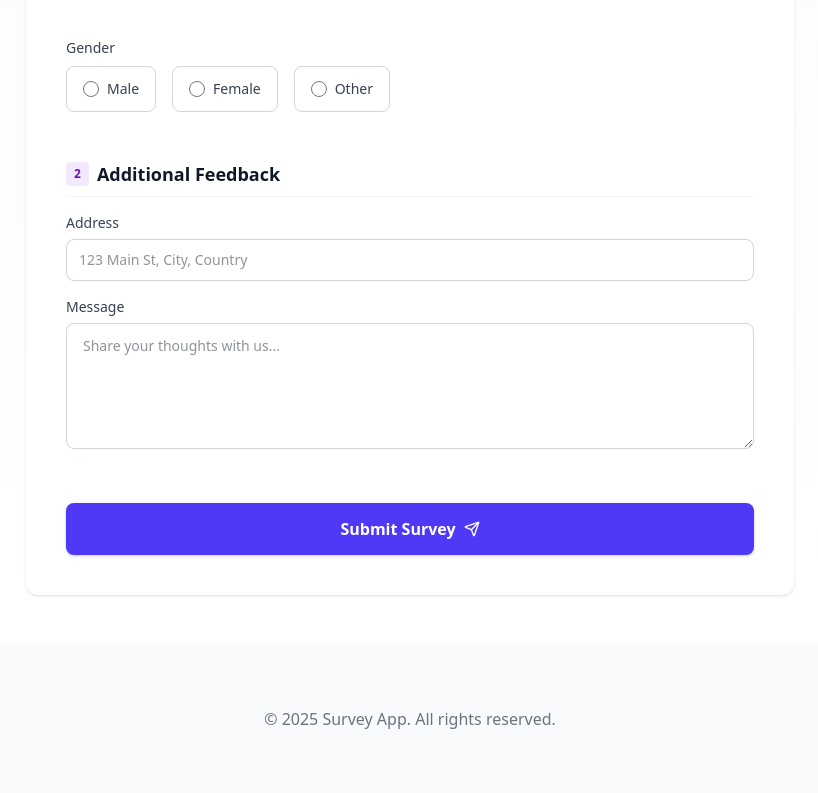
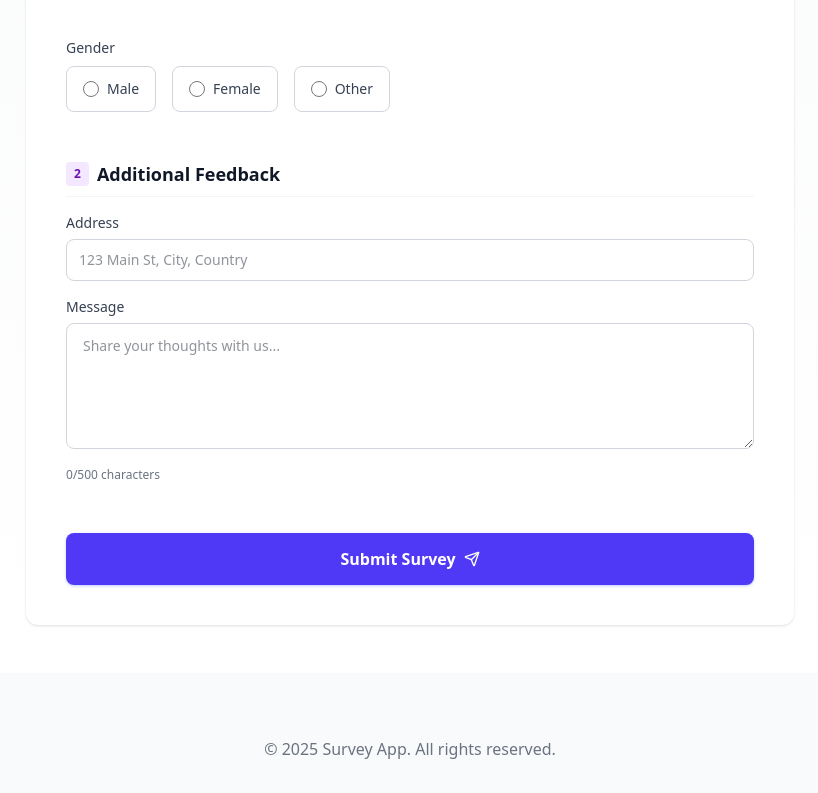
Before and after one commit to Mhmdabdulla/Survey-form, a React (Vite) app in the folder frontend/: page / in a window 1280 px wide. Shown: the part 584-1377 px from the top of the page, without its empty margins (230-1048 px from the left). Before the commit the page ends 1347 px from the top, so only its background shows below. Built offline with nearby package versions, Linux system fonts and the light colour scheme.

Commit message:
refactor:Smart Character Limits-show character counter (e.g., 450/500) that turns red as the user nears the limit in message area

```diff
--- a/frontend/src/pages/SurveyPage.jsx
+++ b/frontend/src/pages/SurveyPage.jsx
@@ -21,7 +21,7 @@ const SurveyPage = () => {
     email: z.string().email("Invalid email address"),
     phone: z.string().regex(/^\d{10,15}$/, "Invalid phone number"),
     address: z.string().max(500, "Address cannot exceed 500 characters"),
-    message: z.string().max(500, "Message cannot exceed 500 characters").optional(),
+    message: z.string().max(500, "Message cannot exceed 500 characters").min(10, "Message must be at least 10 characters").optional(),
     honeypot: z.string().optional()
   });
 
@@ -31,6 +31,7 @@ const SurveyPage = () => {
     setError,
     formState: { errors, isSubmitting },
     reset,
+    watch,
   } = useForm({
     defaultValues: {
     name: '',
@@ -46,6 +47,10 @@ const SurveyPage = () => {
   });
 
   const [isSuccess, setIsSuccess] = useState(false);
+  const maxLength = 500;
+  const messageValue = watch("message", "") || "";
+
+
 
 
 
@@ -219,6 +224,8 @@ const SurveyPage = () => {
                   placeholder="Share your thoughts with us..."
                   {...register("message")}
                 />
+                {/* Live character counter */}
+                <span className={`text-xs mt-1 ${messageValue.length > maxLength ? 'text-red-500' : 'text-gray-500'}`}>{messageValue.length}/{maxLength} characters</span>
                 {errors.message && <div className="text-xs text-red-500 font-medium">{errors.message?.message}</div>}
               </div>
             </div>
```
